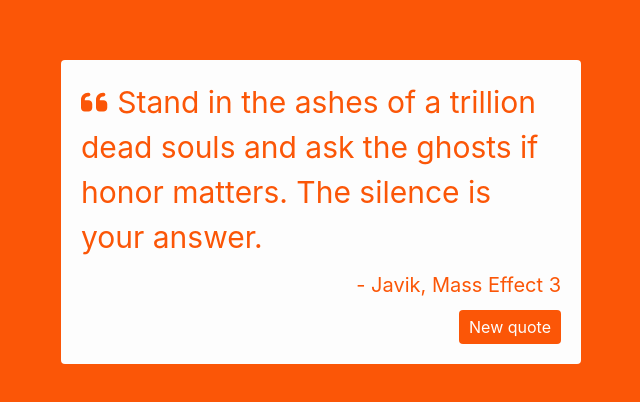
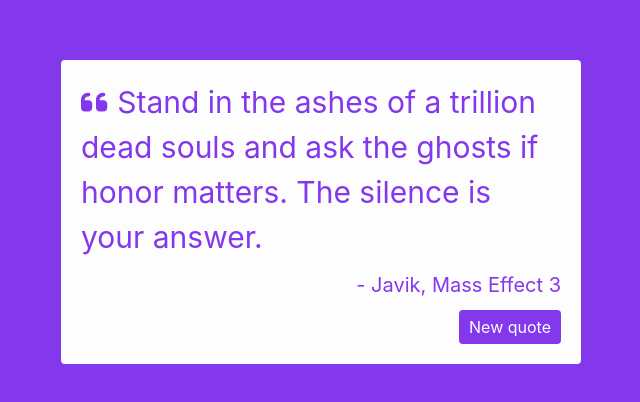
Before and after one commit to elk15/FreeCode-Camp, a React (Vite) app in the folder random-quote-machine/: page / in a window 1280 px wide. Shown: the part 188-590 px from the top of the page, without its empty margins (319-959 px from the left). Built offline with nearby package versions, Linux system fonts and the light colour scheme.

Commit message:
Fix eslint

```diff
--- a/random-quote-machine/src/App.tsx
+++ b/random-quote-machine/src/App.tsx
@@ -13,7 +13,7 @@
     dispatch(setQuotes(quotes))
   }, [dispatch])
 
-  const [colorIndex, setColorIndex] = useState<number>(1)
+  const [colorIndex, setColorIndex] = useState<number>(0)
   const colors = ['#8338EC', '#FB5607', '#3A86FF', '#FFBE0B', '#FF006E']
 
 
--- a/random-quote-machine/testSetup.ts
+++ b/random-quote-machine/testSetup.ts
@@ -3,5 +3,5 @@
 import '@testing-library/jest-dom/vitest'
 
 afterEach(() => {
-    cleanup()
+  cleanup()
 })
--- a/random-quote-machine/vite.config.ts
+++ b/random-quote-machine/vite.config.ts
@@ -1,5 +1,6 @@
 import { defineConfig } from 'vite'
 import react from '@vitejs/plugin-react'
+// eslint-disable-next-line @typescript-eslint/no-unused-vars
 import { configDefaults } from 'vitest/config'
 
 // https://vitejs.dev/config/
```
